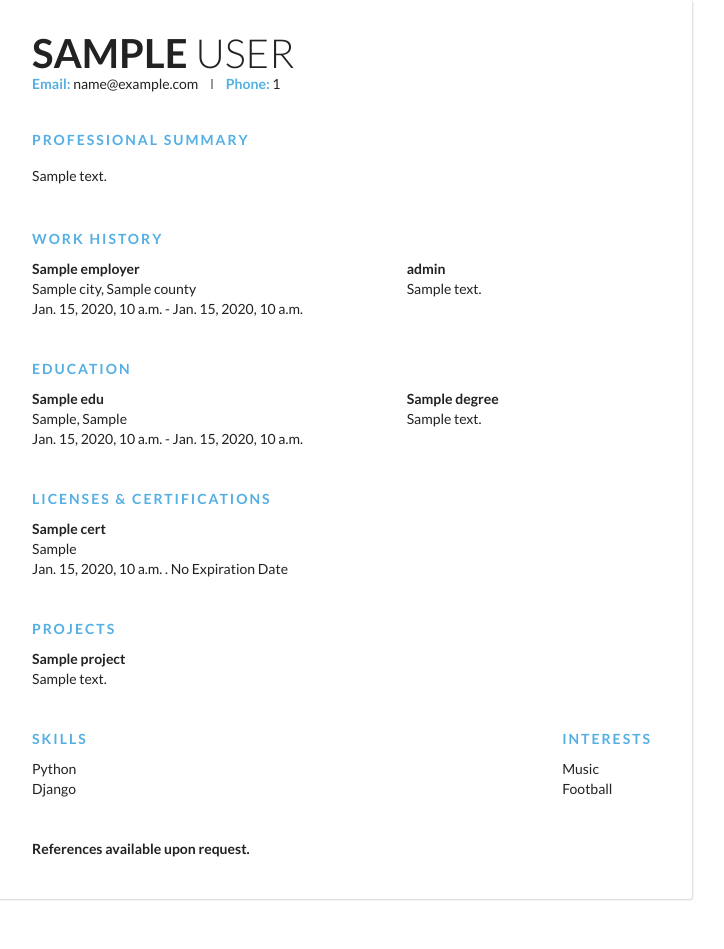
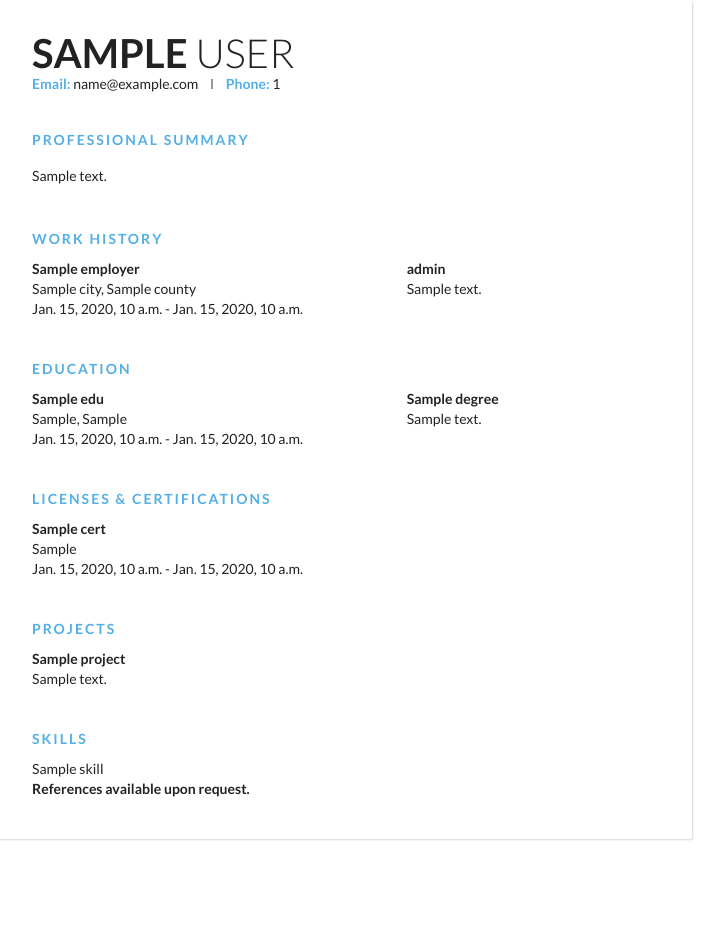
Before and after one commit to chukaibejih/Cver, a Django app: template cv/templates/cv/casual.html in a window 1280 px wide. Shown: the whole page, without its empty margins (298-1022 px from the left). After the commit the page ends 840 px from the top, so only its background shows below. Run offline with Django 4.2, Linux system fonts and the light colour scheme; the template is opened without the code that fills it: most values are stand-ins (such as "Sample title", 1, 10 or a date in 2020).

Commit message:
improved cv template

```diff
--- a/cv/templates/cv/casual.html
+++ b/cv/templates/cv/casual.html
@@ -270,7 +270,13 @@
 							<div class="left">
 								<div class="name">{{cert.name}}</div>
 								<div class="addr">{{cert.issuing_organization}}</div>
-								<div class="duration">{{cert.issue_date}} . No Expiration Date</div>
+								<div class="duration">{{cert.issue_date }}
+									{% if cert.does_not_expire is True %}
+										. No Expiration Date
+									{% else %}
+										- {{cert.expiration_date}}
+									{% endif %}
+									</div>
 							</div>
 							<!-- <div class="right">
 								<div class="name">{{edu.degree}}</div>
@@ -295,25 +301,29 @@
 				</div>
 				{% endif %}
 
-
 			<div class="section">
+				{% if skill %}
 				<div class="skills_interest">
 					<div class="skills">
 						<ul>
-							<li><h4 class="section__title">SKILLS</h4></li>
-							<li>Python</li>
-							<li>Django</li>
+							<li><h4 class="section__title">skills</li>
+							{% for skill in skills%}
+							<li>{{skill.name}}</li>
+							{% endfor %}
 						</ul>
 					</div>
+				{% endif %}
+
+				{% if interest %}
 
 					<div class="interest">
 						<ul>
 							<li><h4 class="section__title">INTERESTS</h4></li>
-							<li>Music</li>
-							<li>Football</li>
+							<li>{{</li>
 						</ul>
 					</div>
 				</div>
+				{% endif %}
 			</div>
 			<div class="name">
 				<p>References available upon request.</p>
```
Also changed, not shown: db.sqlite3.
